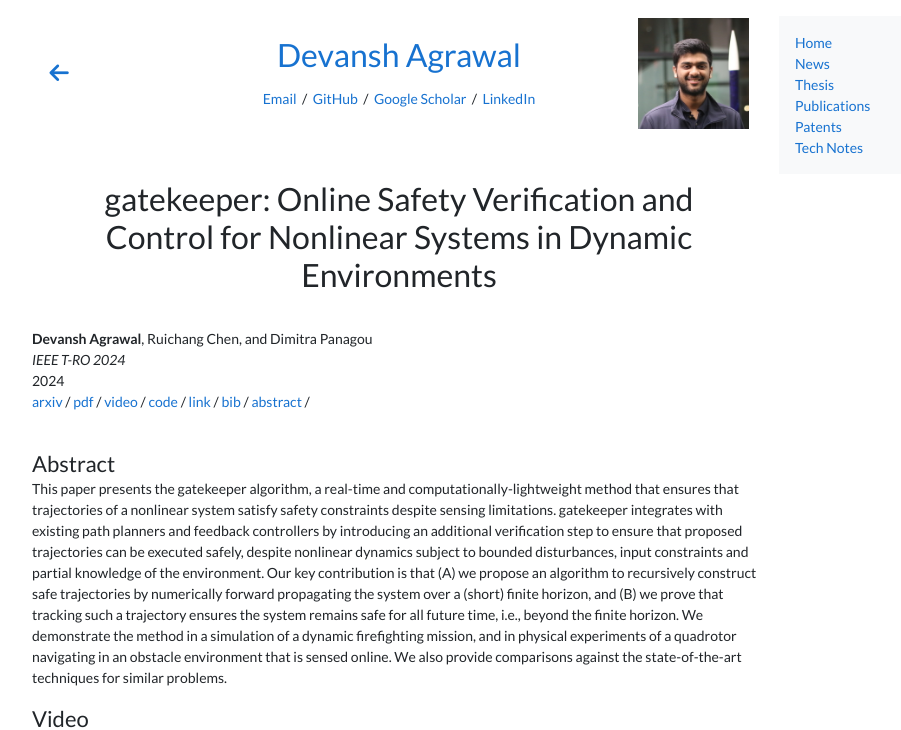
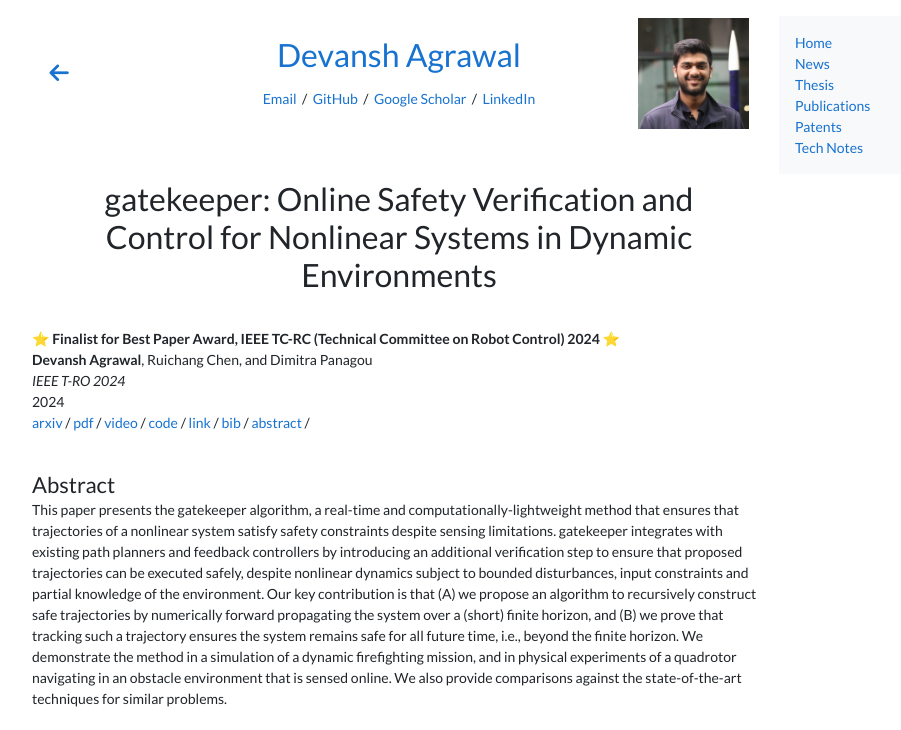
Before and after one commit to dev10110/dev10110.github.io, a Jekyll site: the page built from _papers/2024-09-04-gatekeeper-tro.md, in a window 1280 px wide. Shown: the top 730 px of the page, without its empty margins (241-1142 px from the left). Built offline with Jekyll 4.4.1, drawn with Linux system fonts in a browser that asks for light colours; nearby versions of some CDN libraries; grey boxes are pictures that could not be loaded.

Commit message:
added gatekeeper best paper award info

```diff
--- a/_includes/publication_blurb.html
+++ b/_includes/publication_blurb.html
@@ -1,4 +1,8 @@
 <p>
+{% if post.awards %}
+<b>{{ post.awards }}</b>
+<br />
+{% endif %}
 {{post.authors}}
 <br />
 <em>{{post.venue}}</em>
--- a/_papers/2024-09-04-gatekeeper-tro.md
+++ b/_papers/2024-09-04-gatekeeper-tro.md
@@ -23,5 +23,5 @@ bib: |-
       keywords={Trajectory;Safety;Robots;Logic gates;Robot sensing systems;Nonlinear dynamical systems;Quadrotors;Collision Avoidance;Motion and Path Planning;Aerial Systems: Applications;Safety-Critical Control},
       doi={10.1109/TRO.2024.3454415}
     }
-
+awards: "⭐️ Finalist for Best Paper Award, IEEE TC-RC (Technical Committee on Robot Control) 2024 ⭐️"
 ---
```
Also changed, not shown: _news/2025-08-04-finalist_best_paper.md (added, +8 -0 lines), _papers/2023-06-21-clarity-and-perceivability.md (+1 -0 lines).
